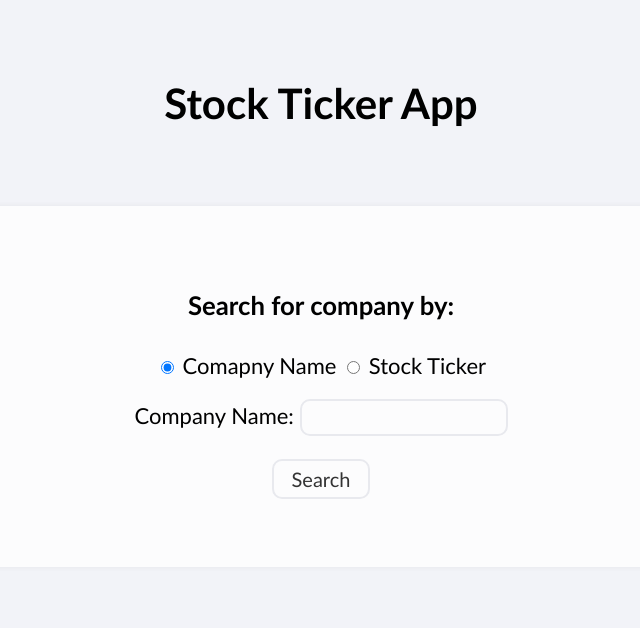
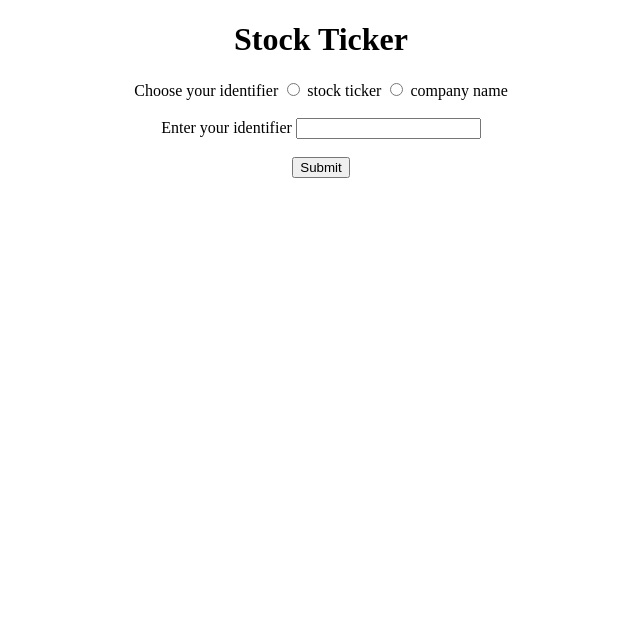
Before and after one commit to pranavjain20/stocker, a website: page index.html in a window 1280 px wide. Shown: the whole page, without its empty margins (319-959 px from the left). Drawn offline with nearby package versions, Linux system fonts and the light colour scheme.

Commit message:
Update index.html

```diff
--- a/index.html
+++ b/index.html
@@ -1,113 +1,68 @@
 <!DOCTYPE html>
+<html>
+
 <head>
-<meta http-equiv="Content-Type" content="text/html; charset=utf-8" />
-<script src="https://ajax.googleapis.com/ajax/libs/jquery/3.5.1/jquery.min.js"></script>
-<title>Stock Ticker App</title>
+    <meta charset="utf-8" />
+    <meta http-equiv="X-UA-Compatible" content="IE=edge" />
+    <title></title>
+    <meta name="description" content="" />
+    <meta name="viewport" content="width=device-width, initial-scale=1" />
+    <link rel="stylesheet" href="" />
 </head>
 
-<body>
+<body style="text-align: center">
+    <h1>Stock Ticker</h1>
+    <!-- <form id="form" action="index.js" method="get"> -->
+    <form id="form">
+        Choose your identifier
+        <input type="radio" name="identifier" value="Ticker" />
+        <label for="stock ticker">stock ticker</label>
+        <input type="radio" name="identifier" value="Company" />
+        <label for="company name">company name</label><br /><br />
+        Enter your identifier <input type="text" id="value" />
+        <br />
+        <br />
+        <input type="submit" value="Submit" />
+    </form>
+    <br />
+    <br />
+    <div id="result"></div>
+    <script>
+        const resultDiv = document.getElementById("result");
+        const form = document.getElementById("form");
+        const radio = document.getElementsByName("identifier");
+        var identifier = null;
 
-<h1>Stock Ticker App</h1>
+        const getData = async (e) => {
+            e.preventDefault();
+            const value = document.getElementById("value").value;
+            const url = "/getInfor";
+            if (radio[0].checked) {
+                identifier = "Ticker";
+            } else if (radio[1].checked) {
+                identifier = "Company";
+            }
+            const rawRes = await fetch(url, {
+                headers: {
+                    "identifier": identifier,
+                    "value": value,
+                },
+            });
 
-    <div>
-        <h3>Search for company by:</h3>
-        <form method="post" action="./search">
-            <p>
-            	<input type="radio"  name="method" value = "company name" checked="checked"> Comapny Name
-            	<input type="radio"  name="method" value = "stock ticker"> Stock Ticker
-            </p>
-            <p id="search">
-                Company Name: <input type="text" name="query">
-            </p>
-            <input type="submit" value="Search">
+            if (rawRes.status == 200) {
+                const res = await rawRes.json();
+                console.log(res.responseInfor);
+                resultDiv.innerHTML = "Result(s): <br />";
+                res.responseInfor.forEach((company) => {
+                    resultDiv.innerHTML +=
+                        company.Company + " " + company.Ticker + "<br />";
+                });
+            } else {
+                resultDiv.innerHTML = "Result: Please give a vaid input";
+            }
+        };
+        form.addEventListener("submit", getData);
+    </script>
+</body>
 
-        </form>
-    </div>
-
-    <script>
-        $(document).ready(function(){
-            $("#st").hide();
-            $(":radio").change(function(){
-                if(this.value == "st") {
-                    $("#search").html("Stock Ticker: <input type='text' name='query'>")
-                } else {
-                    $("#search").html("Company Name: <input type='text' name='query'>")
-                }
-            });
-        });
-    </script>
-    <style>
-        body {
-            text-align: center;
-            font-family: 'Trebuchet MS', sans-serif;
-            padding-bottom: 50px;
-            background-color: rgb(242,243,248);
-        }
-
-        h1 {
-            font-weight: bold;
-            font-size: 42px;
-            padding-top: 50px;
-            padding-bottom: 50px;
-        }
-
-        form {
-            line-height: 50px;
-            font-size: 22px;
-        }
-
-        p {
-            padding: 0px;
-            width: 60%;
-            margin: auto;
-        }
-
-        div {
-            background-color: rgba(255,255,255,0.8);
-            margin-left: 5%;
-            margin-right: 5%;
-            padding: 5%;
-            border-radius: 5px;
-            box-shadow: 0px 0px 5px rgba(200,200,200,0.3);
-            font-size: 22px;
-            line-height: 20px;
-        }
-
-        input[type=text] {
-            font-family: 'Trebuchet MS', sans-serif;
-            font-size: 16px;
-            border-radius: 10px;
-            padding: 7px 12px;
-            border: 2px solid rgb(232,233,238);
-            background-color: rgba(0,0,0,0);
-            width: 180px;
-            outline: none;
-        }
-
-        input[type=text]:focus, input[type=text]:hover {
-            background-color: rgb(232,233,238);
-        }
-
-        input[type=submit], select, submit {
-            font-family: 'Trebuchet MS', sans-serif;
-            font-size: 20px;
-            background-color: rgba(0,0,0,0);
-            color: rgba(0,0,0,0.8);
-            border: 2px solid rgb(232,233,238);
-            padding: 6px 18px;
-            border-radius: 10px;
-            margin-top: 18px;
-            cursor: pointer;
-            float: center;
-        }
-
-        input[type=submit]:hover, input[type=submit]:active, select:hover, submit:hover, submit:active {
-            background-color: rgb(232,233,238);
-        }
-
-        input[type=submit]:focus, submit:focus {
-            outline: none;
-        }
-    </style>
-</body>
 </html>
```
